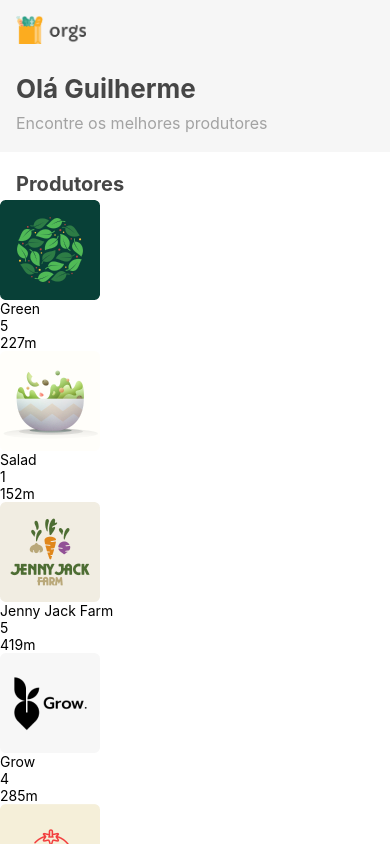
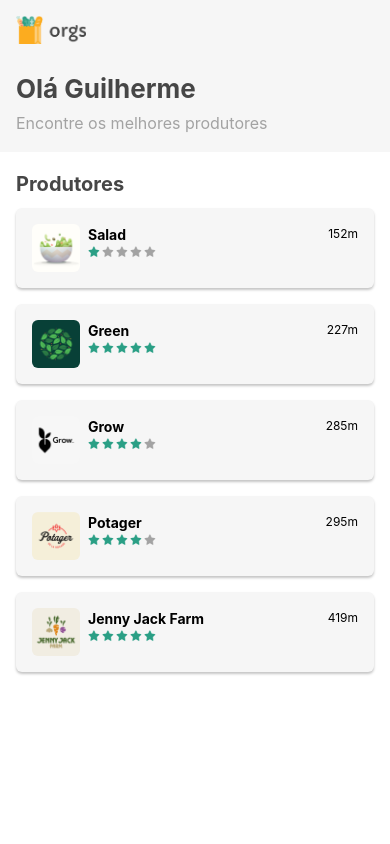
Before and after one commit to guilhermegules/orgs-hooks-rn, a React Native app: screen / in a window 390 px wide. Built offline with nearby package versions, Linux system fonts and the light colour scheme.

Commit message:
feat: creating custom hook for clients and refactoring clients component
creating star component

```diff
--- /dev/null
+++ b/src/components/ClientCard/index.tsx
@@ -0,0 +1,81 @@
+import React, { FC, useReducer, useMemo } from 'react';
+import { Image, StyleSheet, Text, TouchableOpacity, View } from 'react-native';
+
+import { Client } from '../../interfaces/client.model';
+import Stars from '../Stars';
+
+interface ClientCardProps {
+  client: Client;
+}
+
+const distanceInMeters = (distance: number) => `${distance}m`;
+
+const ClientCard: FC<ClientCardProps> = ({ client }) => {
+  const [selected, invertSelection] = useReducer(isSelected => !isSelected, false);
+
+  const distanceInText = useMemo(
+    () => distanceInMeters(Number(client.distance)),
+    [client.distance],
+  );
+
+  return (
+    <TouchableOpacity style={styles.card} onPress={invertSelection}>
+      <Image style={styles.cardImage} source={client?.image} accessibilityLabel={client?.name} />
+      <View style={styles.information}>
+        <View>
+          <Text style={styles.informationName}>{client?.name}</Text>
+          <Stars quantity={client?.stars} editable={selected} bigger={selected} />
+        </View>
+        <Text style={styles.informationDistance}>{distanceInText}</Text>
+      </View>
+    </TouchableOpacity>
+  );
+};
+
+const styles = StyleSheet.create({
+  card: {
+    backgroundColor: '#f6f6f6',
+    marginVertical: 8,
+    marginHorizontal: 16,
+    borderRadius: 6,
+    flexDirection: 'row',
+
+    // Android
+    elevation: 4,
+
+    // IOS
+    shadowColor: '#000',
+    shadowOffset: {
+      width: 0,
+      height: 2,
+    },
+    shadowOpacity: 0.23,
+    shadowRadius: 2.62,
+  },
+  cardImage: {
+    width: 48,
+    height: 48,
+    borderRadius: 6,
+    marginVertical: 16,
+    marginLeft: 16,
+  },
+  information: {
+    flex: 1,
+    flexDirection: 'row',
+    justifyContent: 'space-between',
+    marginLeft: 8,
+    marginVertical: 16,
+    marginRight: 16,
+  },
+  informationName: {
+    fontSize: 14,
+    lineHeight: 22,
+    fontWeight: 'bold',
+  },
+  informationDistance: {
+    fontSize: 12,
+    lineHeight: 19,
+  },
+});
+
+export default ClientCard;
--- a/src/components/Clients/index.tsx
+++ b/src/components/Clients/index.tsx
@@ -1,23 +1,15 @@
-import React, { FC, useEffect, useState } from 'react';
-import { FlatList, Image, StyleSheet, Text, View } from 'react-native';
+import React, { FC } from 'react';
+import { FlatList, StyleSheet, Text } from 'react-native';
+import useClients from '../../hooks/useClients';
 
-import { Client } from '../../interfaces/client.model';
-import { getClients } from '../../services/loadFakeData';
+import ClientCard from '../ClientCard';
 
 interface ClientsProps {
   header: FC;
 }
 
 const Clients: FC<ClientsProps> = ({ header: Header }) => {
-  const [clients, setClients] = useState<Client[]>([]);
-  const [title, setTitle] = useState<string>();
-
-  useEffect(() => {
-    getClients().then(response => {
-      setClients(response.list as Client[]);
-      setTitle(response.title);
-    });
-  }, []);
+  const { title, clients } = useClients();
 
   const listHeader = () => {
     return (
@@ -33,16 +25,9 @@ const Clients: FC<ClientsProps> = ({ header: Header }) => {
       data={clients}
       keyExtractor={client => `${client?.id}`}
       ListHeaderComponent={listHeader}
-      renderItem={({ item }) => (
-        <View>
-          <Image source={item?.image} />
-          <View>
-            <Text>{item?.name}</Text>
-            <Text>{item?.stars}</Text>
-          </View>
-          <Text>{item?.distance}</Text>
-        </View>
-      )}
+      renderItem={({ item }) => {
+        return item ? <ClientCard client={item} /> : null;
+      }}
     />
   );
 };
--- a/src/components/Header/index.tsx
+++ b/src/components/Header/index.tsx
@@ -16,7 +16,7 @@ const Header: FC = () => {
     getHeader().then(headerConfig => {
       setHeader(headerConfig);
     });
-  }, [header]);
+  }, []);
 
   return (
     <View style={styles.header}>
--- /dev/null
+++ b/src/components/Stars/Star.tsx
@@ -0,0 +1,41 @@
+import React, { FC } from 'react';
+import { Image, StyleSheet, TouchableOpacity } from 'react-native';
+
+import star from '../../../assets/star.png';
+import blankStar from '../../../assets/gray-star.png';
+
+interface StarProps {
+  onPress: any;
+  disabled?: boolean;
+  filled: boolean;
+  bigger?: boolean;
+}
+
+const Star: FC<StarProps> = ({ onPress, disabled = true, filled, bigger = false }) => {
+  const styles = stylesHandler(bigger);
+
+  const getStar = () => {
+    if (filled) {
+      return star;
+    }
+
+    return blankStar;
+  };
+
+  return (
+    <TouchableOpacity onPress={onPress} disabled={disabled}>
+      <Image style={styles.star} source={getStar()} />
+    </TouchableOpacity>
+  );
+};
+
+const stylesHandler = (bigger: boolean) =>
+  StyleSheet.create({
+    star: {
+      width: bigger ? 36 : 12,
+      height: bigger ? 36 : 12,
+      marginRight: 2,
+    },
+  });
+
+export default Star;
--- /dev/null
+++ b/src/components/Stars/index.tsx
@@ -0,0 +1,38 @@
+import React, { FC, useEffect, useState } from 'react';
+import { StyleSheet, View } from 'react-native';
+import Star from './Star';
+
+interface StarsProps {
+  quantity: number;
+  editable?: boolean;
+  bigger?: boolean;
+}
+
+const Stars: FC<StarsProps> = ({ quantity: originalQuantity, editable = true, bigger = false }) => {
+  const [quantity, setQuantity] = useState(originalQuantity);
+
+  const starRender = () =>
+    Array.from({ length: 5 }, (_, index) => (
+      <Star
+        key={index}
+        onPress={() => setQuantity(index + 1)}
+        disabled={!editable}
+        filled={index < quantity}
+        bigger={bigger}
+      />
+    ));
+
+  return (
+    <View style={styles.starContainer}>
+      <>{starRender()}</>
+    </View>
+  );
+};
+
+const styles = StyleSheet.create({
+  starContainer: {
+    flexDirection: 'row',
+  },
+});
+
+export default Stars;
--- /dev/null
+++ b/src/hooks/useClients.ts
@@ -0,0 +1,22 @@
+import { useEffect, useState } from 'react';
+
+import { Client } from '../interfaces/client.model';
+import { getClients } from '../services/loadFakeData';
+
+const useClients = () => {
+  const [clients, setClients] = useState<Client[]>([]);
+  const [title, setTitle] = useState<string>();
+
+  useEffect(() => {
+    getClients().then(response => {
+      setClients(response.list as Client[]);
+      setTitle(response.title);
+    });
+
+    setClients(clients.sort((actual, next) => actual.distance - next.distance));
+  }, [clients]);
+
+  return { clients, title };
+};
+
+export default useClients;
--- a/src/interfaces/client.model.ts
+++ b/src/interfaces/client.model.ts
@@ -1,7 +1,7 @@
 export interface Client {
   name: string;
   image: any;
-  distance: string;
+  distance: number;
   stars: number;
   id: number;
 }
--- a/src/mocks/clients.ts
+++ b/src/mocks/clients.ts
@@ -3,47 +3,48 @@ import salad from '../../assets/clients/salad.png';
 import jennyJack from '../../assets/clients/jenny-jack.png';
 import grow from '../../assets/clients/grow.png';
 import potager from '../../assets/clients/potager.png';
+import { Client } from '../interfaces/client.model';
 
 const randomNumber = (min: number, max: number) => {
   return Math.floor(Math.random() * (max - min + 1) + min);
 };
 
-const clients = {
+const clients: {title: string, list: Client[]} = {
   title: 'Produtores',
   list: [
     {
       id: 1,
       name: 'Green',
       image: green,
-      distance: `${randomNumber(1, 500)}m`,
+      distance: randomNumber(1, 500),
       stars: randomNumber(1, 5),
     },
     {
       id: 2,
       name: 'Salad',
       image: salad,
-      distance: `${randomNumber(1, 500)}m`,
+      distance: randomNumber(1, 500),
       stars: randomNumber(1, 5),
     },
     {
       id: 3,
       name: 'Jenny Jack Farm',
       image: jennyJack,
-      distance: `${randomNumber(1, 500)}m`,
+      distance: randomNumber(1, 500),
       stars: randomNumber(1, 5),
     },
     {
       id: 4,
       name: 'Grow',
       image: grow,
-      distance: `${randomNumber(1, 500)}m`,
+      distance: randomNumber(1, 500),
       stars: randomNumber(1, 5),
     },
     {
       id: 5,
       name: 'Potager',
       image: potager,
-      distance: `${randomNumber(1, 500)}m`,
+      distance: randomNumber(1, 500),
       stars: randomNumber(1, 5),
     },
     ,
```
